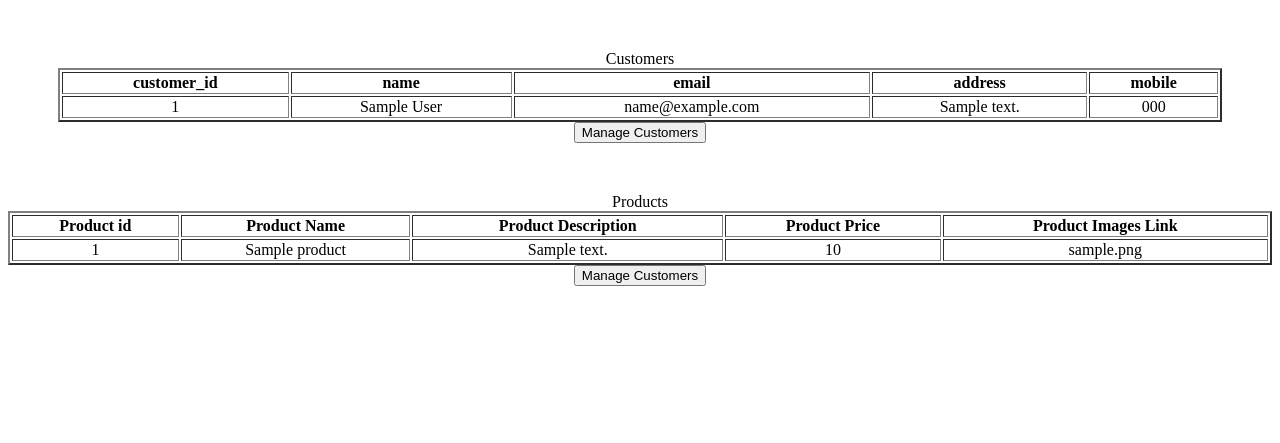
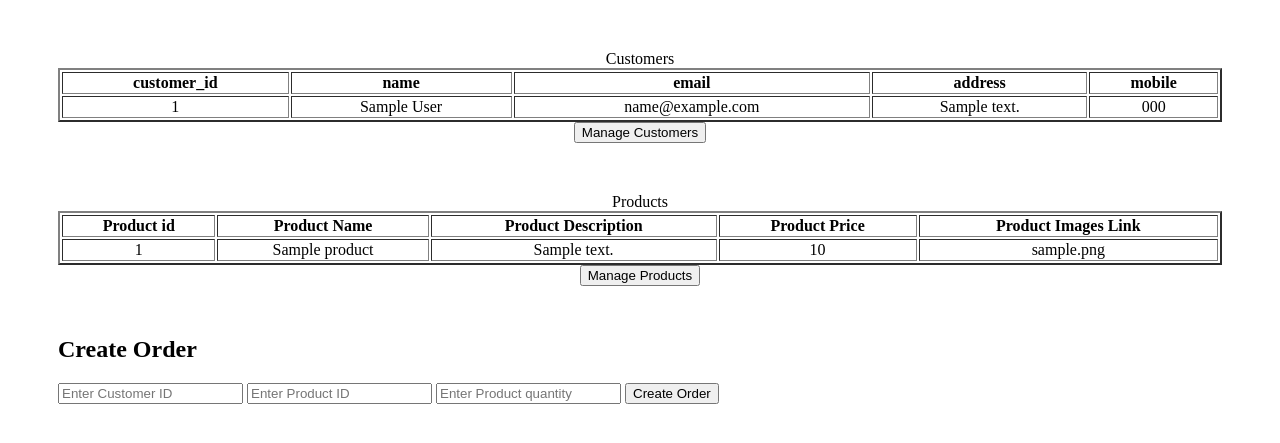
Before and after one commit to Dhyey189/ecommerce-sample-project, a Django app: page /home/ in a window 1280 px wide. Shown: the top 443 px of the page. Run offline with Django 4.2, Linux system fonts and the light colour scheme; tables that the repository leaves empty hold one stand-in row (values such as "Sample post").

Commit message:
created order and orderdetails tables

```diff
--- a/django_ecommerce/main/models.py
+++ b/django_ecommerce/main/models.py
@@ -22,14 +22,14 @@ class ProductImage(models.Model):
 
 class Order(models.Model):
     order_id = models.AutoField(primary_key=True)
-    customer_id = models.ForeignKey(Customer,on_delete=models.DO_NOTHING)
+    customer_id = models.ForeignKey(Customer,on_delete=models.CASCADE)
     order_date = models.DateField(auto_now_add=True)
     is_delivered = models.BooleanField(default=False)
 
 class OrderDetails(models.Model):
     order_details_id = models.AutoField(primary_key=True)
     order_id = models.ForeignKey(Order,on_delete=models.CASCADE)
-    product_id = models.ForeignKey(Product,on_delete=models.DO_NOTHING)
+    product_id = models.ForeignKey(Product,on_delete=models.SET_NULL,null=True)
     product_price = models.IntegerField()
     product_quantity = models.IntegerField()
     subtotal = models.IntegerField()
--- a/django_ecommerce/main/views.py
+++ b/django_ecommerce/main/views.py
@@ -3,6 +3,7 @@ from .models import Customer,Order,OrderDetails,Product,ProductImage
 from django.db import transaction
 # Create your views here.
 
+@transaction.atomic
 def home(request):
     customer = list(Customer.objects.all())
     order = list(Order.objects.all())
@@ -10,6 +11,17 @@ def home(request):
     product = list(Product.objects.all())
     productimage = list(ProductImage.objects.all())
     # print(customer)
+    if request.method == 'POST' and 'create_order' in request.POST:
+        product_quantity = request.POST.get('product_quantity')
+        p = Product.objects.get(product_id = int(request.POST.get('product_id')))
+        print(int(request.POST.get('product_id')))
+        c = Customer.objects.get(customer_id = int(request.POST.get('customer_id')))
+        c.save()
+        o = Order(customer_id = c)
+        o.save()
+        od  = OrderDetails(product_price = p.product_price,product_quantity = product_quantity, subtotal = int(p.product_price)*int(product_quantity) , order_id = o, product_id = p)
+        od.save()
+
     return render(request, 'home.html', {"Customer": customer, "Order": order, "OrderDetails": orderdetails,"Product": product, "ProductImage": productimage})
 
 def manage_customer(request):
@@ -72,8 +84,6 @@ def manage_product(request):
         p = Product(product_name = name,product_desc = desc,product_price = price)
         p.save()
         images_count = int(request.POST.get('images_count'))
-        print(images_count)
-        print(request.POST)
         for i in range(1,images_count+1):
             link = request.POST.get('image'+str(i))
             print('image'+str(i))
@@ -81,10 +91,21 @@ def manage_product(request):
             img.save()
 
     # For deleting existing products
+
     elif request.method == 'POST' and 'Delete' in request.POST:
-        id = request.POST.get('id')
-        p = Product(product_id = id)
-        p.delete()
+        with transaction.atomic():
+            id = request.POST.get('id')
+            p = Product.objects.get(product_id = int(id))
+            order_to_be_deleted = []
+            order_details = OrderDetails.objects.filter(product_id = p.product_id)
+            order_details = list(order_details)
+            p.delete()
+            for od in order_details:
+                order_to_be_deleted.append(od.order_id)
+            OrderDetails.objects.filter(product_id = id).delete()
+            for oid in order_to_be_deleted:
+                Order.objects.filter(order_id = oid.order_id).delete()
+
 
 
     # For updating products
--- a/django_ecommerce/templates/home.html
+++ b/django_ecommerce/templates/home.html
@@ -26,7 +26,7 @@
               </table>
               <center><button align="center" onclick="window.location.href='http://127.0.0.1:8000/customer'">Manage Customers</button></center>
         </div>
-        <div>
+        <div style="margin:50">
             <center>Products</center>
             <table style="width:100%" border="2">
                 <tr align="center">
@@ -52,8 +52,16 @@
                     {% endfor %}
 
               </table>
-              <center><button align="center" onclick="window.location.href='http://127.0.0.1:8000/product'">Manage Customers</button></center>
+              <center><button align="center" onclick="window.location.href='http://127.0.0.1:8000/product'">Manage Products</button></center>
         </div>
-
+        <div style="margin:50">
+            <h2>Create Order</h2>
+                <form method="post"  id = "create_product">{% csrf_token %}
+                    <input type = "text" name = "customer_id" placeholder = "Enter Customer ID"/>
+                    <input type = "text" name = "product_id" placeholder = "Enter Product ID"/>
+                    <input type = "text" name = "product_quantity" placeholder = "Enter Product quantity"/>
+                    <input type = "submit" name = "create_order" value = "Create Order"/>
+                </form>
+        </div>
     </body>
 </html>
--- a/django_ecommerce/templates/product.html
+++ b/django_ecommerce/templates/product.html
@@ -17,7 +17,6 @@
     <input type = "text" name = "name" placeholder = "Name"/>
     <textarea name = "desc" placeholder = "Description" type = "text"></textarea>
     <input type = "text" name = "price" placeholder = "price"/>
-    <button type = "button" onclick="add_image_link_tags()"> Add Image Link </button>
     <input type = "text" name = "image1" placeholder = "Link1"/>
     <input type = "text" name = "image2" placeholder = "Link2"/>
     <input type = "text" name = "image3" placeholder = "Link3"/>
```
Also changed, not shown: django_ecommerce/main/migrations/0003_alter_order_customer_id.py (added), django_ecommerce/main/migrations/0004_alter_orderdetails_product_id.py (added).
